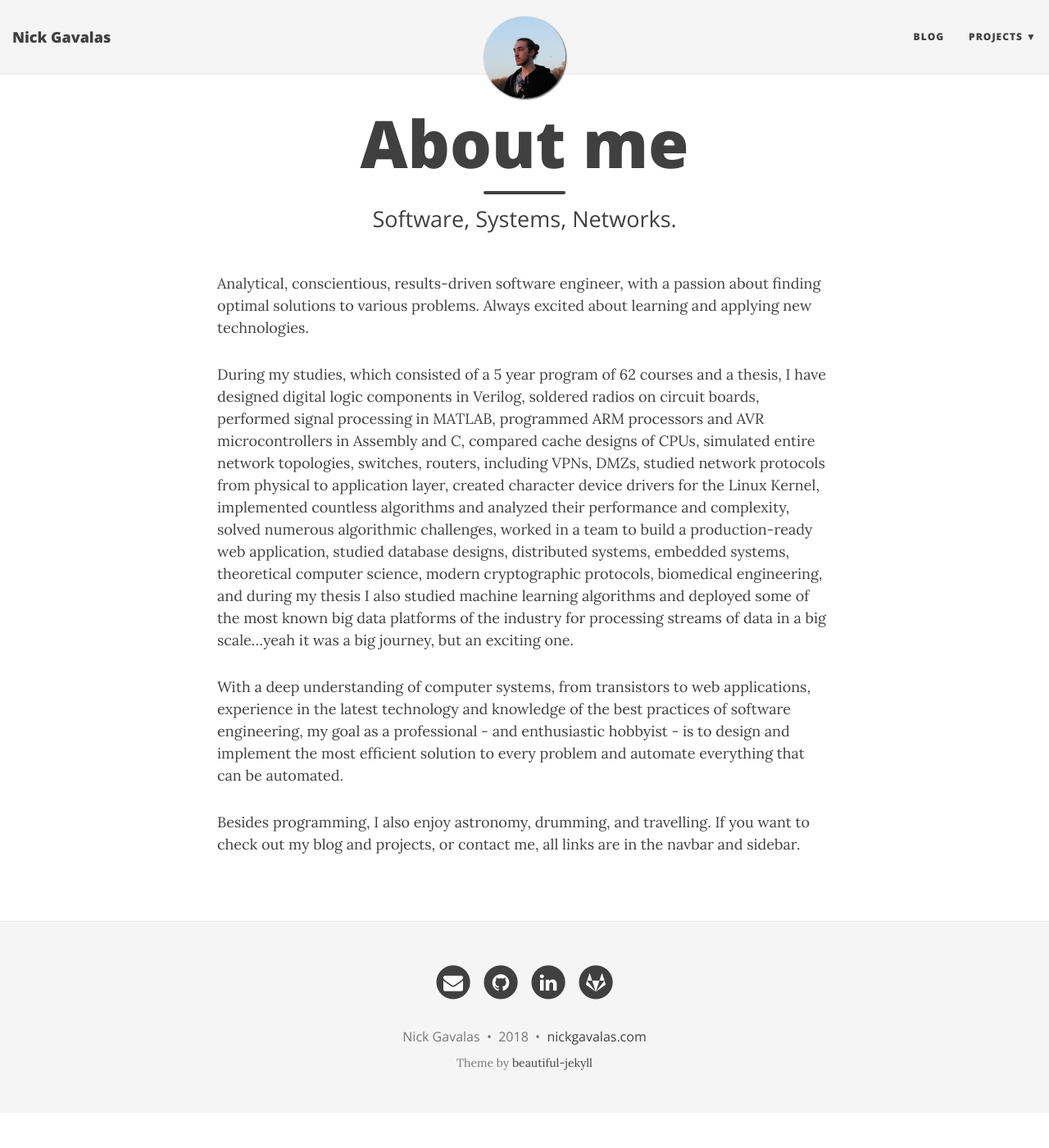
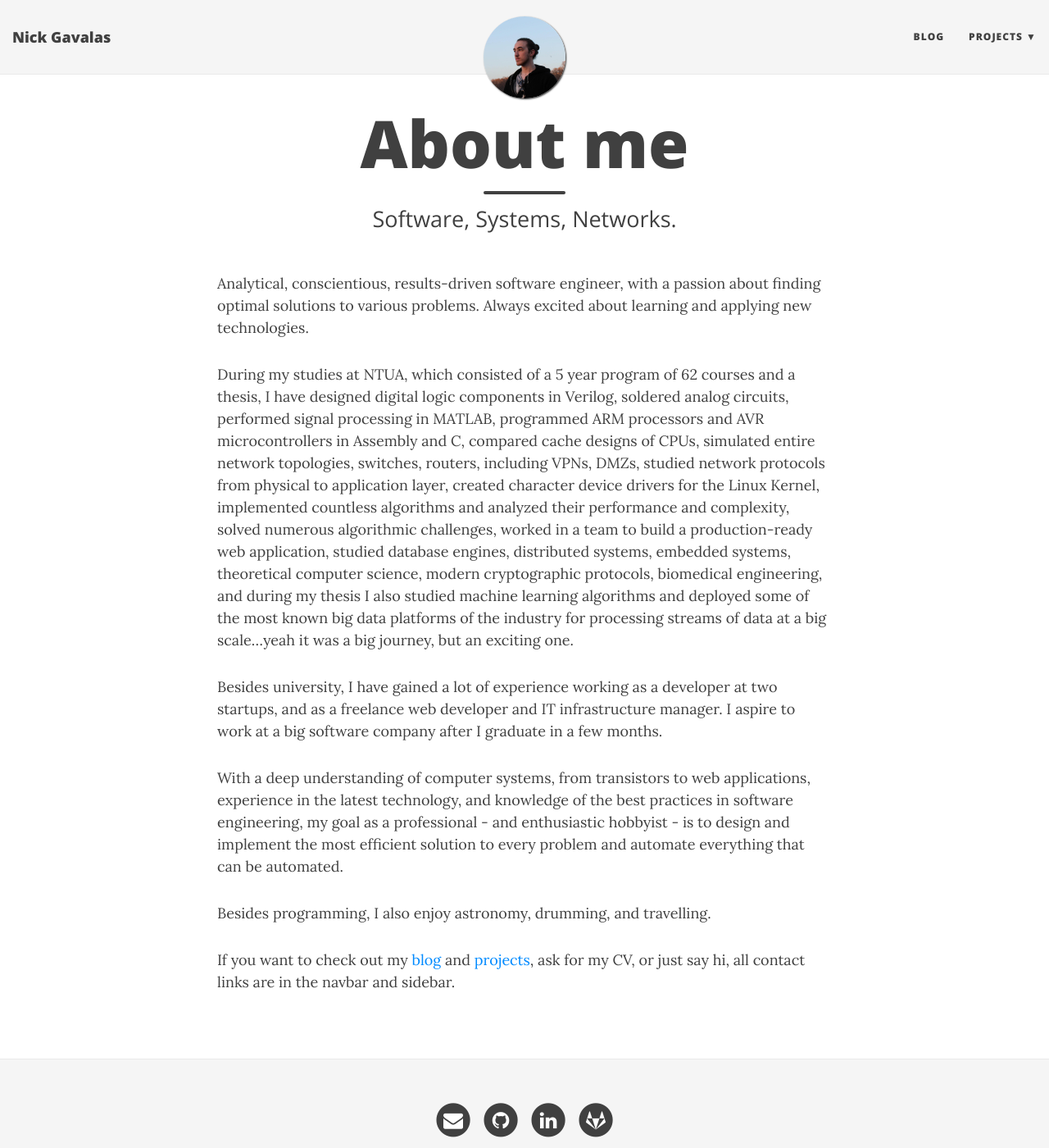
Before and after one commit to NikosGavalas/nikosgavalas.github.io, a Jekyll site: the page built from index.md, in a window 1280 px wide and 1400 px high. Shown: the whole window at 82% size. Built offline with Jekyll 4.4.1, drawn with Linux system fonts in a browser that asks for light colours; nearby versions of some CDN libraries.

Commit message:
additions in front page

```diff
--- a/index.md
+++ b/index.md
@@ -7,8 +7,12 @@
 Analytical, conscientious, results-driven software engineer, with a passion about finding
 optimal solutions to various problems. Always excited about learning and applying new technologies.
 
-During my studies, which consisted of a 5 year program of 62 courses and a thesis, I have designed digital logic components in Verilog, soldered radios on circuit boards, performed signal processing in MATLAB, programmed ARM processors and AVR microcontrollers in Assembly and C, compared cache designs of CPUs, simulated entire network topologies, switches, routers, including VPNs, DMZs, studied network protocols from physical to application layer, created character device drivers for the Linux Kernel, implemented countless algorithms and analyzed their performance and complexity, solved numerous algorithmic challenges, worked in a team to build a production-ready web application, studied database designs, distributed systems, embedded systems, theoretical computer science, modern cryptographic protocols, biomedical engineering, and during my thesis I also studied machine learning algorithms and deployed some of the most known big data platforms of the industry for processing streams of data in a big scale...yeah it was a big journey, but an exciting one.
+During my studies at NTUA, which consisted of a 5 year program of 62 courses and a thesis, I have designed digital logic components in Verilog, soldered analog circuits, performed signal processing in MATLAB, programmed ARM processors and AVR microcontrollers in Assembly and C, compared cache designs of CPUs, simulated entire network topologies, switches, routers, including VPNs, DMZs, studied network protocols from physical to application layer, created character device drivers for the Linux Kernel, implemented countless algorithms and analyzed their performance and complexity, solved numerous algorithmic challenges, worked in a team to build a production-ready web application, studied database engines, distributed systems, embedded systems, theoretical computer science, modern cryptographic protocols, biomedical engineering, and during my thesis I also studied machine learning algorithms and deployed some of the most known big data platforms of the industry for processing streams of data at a big scale...yeah it was a big journey, but an exciting one.
 
-With a deep understanding of computer systems, from transistors to web applications, experience in the latest technology and knowledge of the best practices of software engineering, my goal as a professional - and enthusiastic hobbyist - is to design and implement the most efficient solution to every problem and automate everything that can be automated.
+Besides university, I have gained a lot of experience working as a developer at two startups, and as a freelance web developer and IT infrastructure manager. I aspire to work at a big software company after I graduate in a few months.
 
-Besides programming, I also enjoy astronomy, drumming, and travelling. If you want to check out my blog and projects, or contact me, all links are in the navbar and sidebar.
+With a deep understanding of computer systems, from transistors to web applications, experience in the latest technology, and knowledge of the best practices in software engineering, my goal as a professional - and enthusiastic hobbyist - is to design and implement the most efficient solution to every problem and automate everything that can be automated.
+
+Besides programming, I also enjoy astronomy, drumming, and travelling.
+
+If you want to check out my [blog](/blog) and [projects](https://github.com/NikosGavalas), ask for my CV, or just say hi, all contact links are in the navbar and sidebar.
```
Also changed, not shown: Gemfile.lock.
